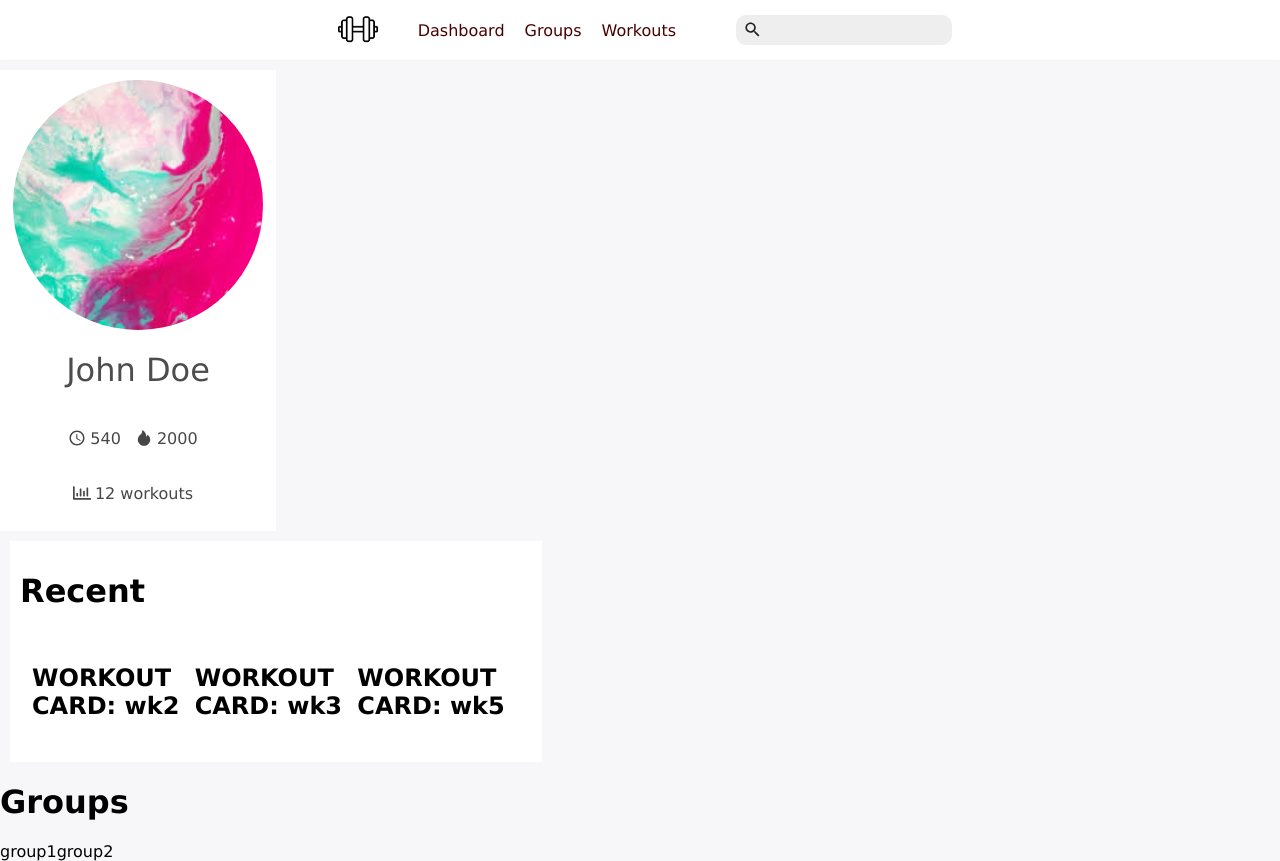
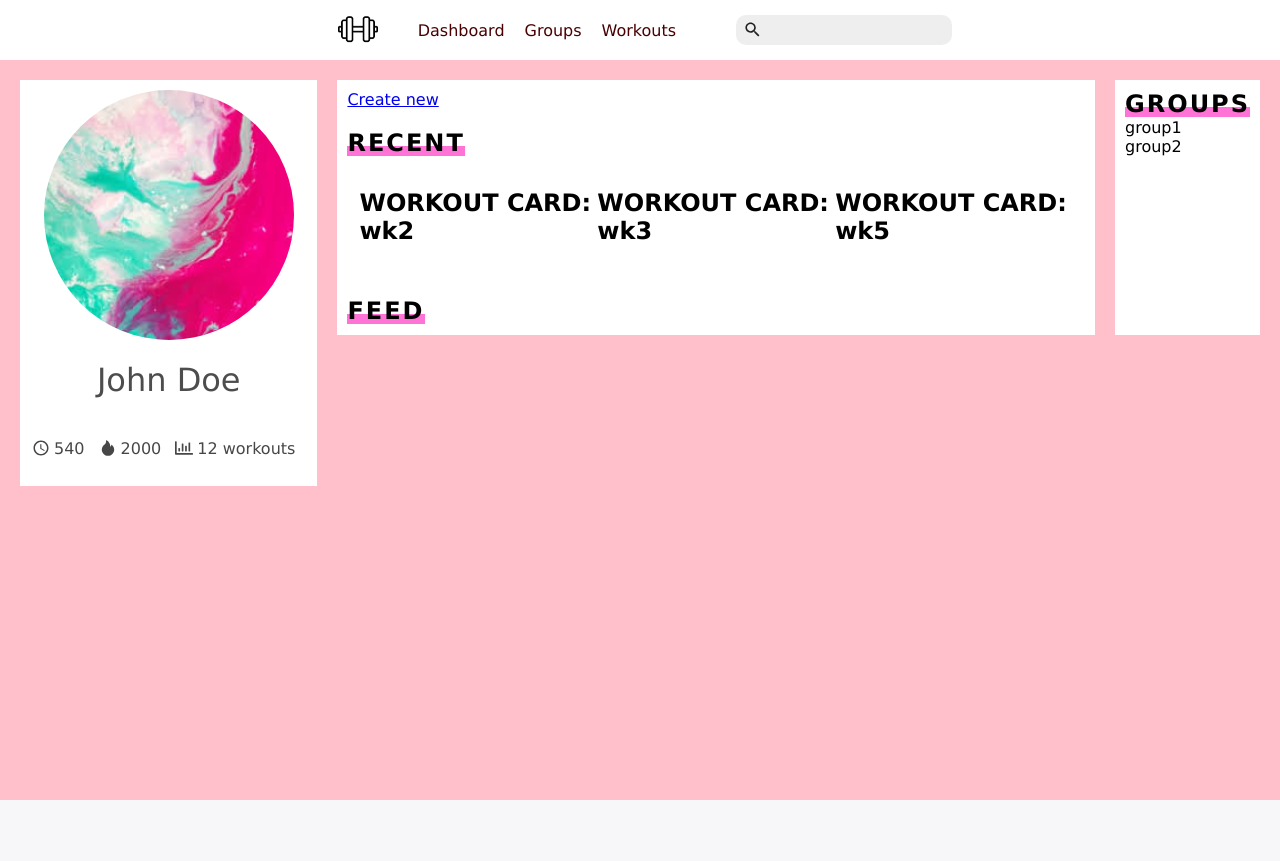
Before and after one commit to acrantel/fiitshare, a Next.js app: page / in a window 1280 px wide. After the commit the page ends 800 px from the top, so only its background shows below. Built offline with nearby package versions, Linux system fonts and the light colour scheme.

Commit message:
Make front page look more like what was advertised in the wireframe

```diff
--- a/components/dashboard/dashboard.js
+++ b/components/dashboard/dashboard.js
@@ -14,13 +14,15 @@ class Dashboard extends React.Component {
 
 function DashboardCenter({ userId }) {
     return <div className={styles.dashboardCenter}>
+        <a href="#">Create new</a>
         <Recent userId={userId} />
+        <Feed />
     </div>
 }
 
 function Recent({ userId }) {
     return <div className={styles.recentSection}>
-        <h1 className={styles.sectionTitle}>Recent</h1>
+        <h1 className={styles.sectionTitle}><span>Recent</span></h1>
         <ul className={styles.sectionList}>
             {userData[userId]['recent_workouts'].map(function (item) {
                 return <li className={styles.listItem}><WorkoutCard workoutId={item} /></li>
@@ -29,25 +31,27 @@ function Recent({ userId }) {
     </div>
 }
 
+function Feed() {
+    return <div>
+        <h1 className={styles.sectionTitle}><span>Feed</span></h1>
+    </div>
+}
+
 function DashboardRight({ userId }) {
     let result;
     if (userData[userId]['groups'] === undefined) {
         userData[userId]['groups'] = []
     }
-    if (userData[userId]['groups'].length == 0) {
-        result = <div className={styles.dashboardRight}>
-            <h1>Groups</h1>
-            <href>Join a Group</href>
-        </div>
-    } else {
-        result = <div>
-            <h1>Groups</h1>
-            {userData[userId]['groups'].map(function (item) {
-                return <href>{item}</href>
-            })}
-        </div>
-    }
-    return result;
+    return <div className={styles.dashboardRight}>
+        <h1 className={styles.sectionTitle}><span>Groups</span></h1>
+        {
+            userData[userId]['groups'].length == 0
+                ? <a href="#">Join a Group</a>
+                : userData[userId]['groups'].map(function (item) {
+                    return <a href="#" className={styles.groupLink}>{item}</a>
+                })
+        }
+    </div>;
 }
 
 
--- a/components/dashboard/dashboard.module.css
+++ b/components/dashboard/dashboard.module.css
@@ -1,42 +1,80 @@
 .dashboardCenter {
+    /* Width of 0 so it tries to be the smallest it can be, but it FLEXES to the
+    /* minimum size needed to fill the space. */
+    width: 0;
+    flex: auto;
     display: flex;
     flex-direction: column;
     background-color: #fff;
-    width: 40%;
-    margin-top:10px;
-    margin-left: 10px;
+    margin: 20px 0;
     padding: 10px;
 }
 
 .dashboard {
-    display: 'flex';
-    flex-direction: 'row';
-    margin-left: 'auto';
-    margin-right: 'auto';
-    justify-content: 'center';
+    display: flex;
+    flex-direction: row;
+    margin-left: auto;
+    margin-right: auto;
+    justify-content: center;
+    flex: auto;
  }
 
 .dashboardRight {
     display:flex;
     flex-direction:column;
     background-color:#fff;
-    width:20%
+    /* width:20%; */
+    margin: 20px;
+    padding: 10px;
+}
+
+.sectionTitle {
+    text-transform: uppercase;
+    font-size: 1.5em;
+    margin: 0;
+    margin-top: 20px;
+    letter-spacing: 2px;
+}
+.sectionTitle > span {
+    position: relative;
+    z-index: 0;
+}
+.sectionTitle > span::after {
+    content: '';
+    position: absolute;
+    bottom: 1px;
+    left: 0;
+    right: 0;
+    background-color: #ff73d7;
+    height: 10px;
+    z-index: -1;
+}
+.dashboardRight .sectionTitle {
+    margin-top: 0;
 }
 
 .recentSection {
     display: inline;
 }
 .sectionList {
-    margin:12px;
-    padding: 0;
+    margin: 0;
+    padding: 12px;
     list-style: none;
     display: inline-flex;
     text-align: left;
     flex-wrap: nowrap;
     vertical-align: middle;
-    justify-content: center;
+    overflow-x: auto;
+    max-width: 100%;
+    box-sizing: border-box;
 }
 
 .listItem {
-    display: inline;
+    display: inline-block;
 }
+
+.groupLink {
+    display: block;
+    color: inherit;
+    text-decoration: none;
+}
--- a/components/dashboard/sidebar.module.css
+++ b/components/dashboard/sidebar.module.css
@@ -3,9 +3,8 @@
     flex-direction: column;
     justify-content: center;
     align-items: center;
-    width: 20%;
     padding:10px;
-    margin-top: 10px;
+    margin: 20px;
     background-color: #fff;
     font-family: Verdana, Geneva, Tahoma, sans-serif;
 }
--- a/pages/index.js
+++ b/pages/index.js
@@ -3,14 +3,15 @@ import Header from '../components/header.js';
 import Sidebar from '../components/dashboard/sidebar.js';
 import Dashboard from '../components/dashboard/dashboard.js';
 import { userData, workoutData, exerciseData, groupData } from '../database/database.js';
+import styles from './page.module.css';
 
 const USERID = 'user1';
 
 class Home extends React.Component {
     render() {
-        return <div>
+        return <div className={styles.pageWrapper}>
             <Header />
-            <div styles={{backgroundColor:'pink', display:'flex', flexDirection:'row', marginLeft: 'auto'}}>
+            <div className={styles.pageContent}>
                 <Sidebar imageSrc={userData[USERID]['picture']} title={userData[USERID]['name']}
                     workoutTime={userData[USERID]['time_spent']} calories={userData[USERID]['calories']}
                     numWorkouts={userData[USERID]['completed_workouts']} />
--- /dev/null
+++ b/pages/page.module.css
@@ -0,0 +1,15 @@
+.pageWrapper {
+    display: flex;
+    flex-direction: column;
+    align-items: center;
+    height: 100%;
+}
+.pageContent {
+    /* ??? I don't know why the background was set to pink but I'm keeping it? */
+    background-color: pink;
+    flex: auto;
+    display: flex;
+    align-items: flex-start;
+    max-width: 1400px;
+    width: 100%;
+}
--- a/styles.css
+++ b/styles.css
@@ -1,7 +1,15 @@
+html {
+    height: 100%;
+}
 body {
     height: 100%;
     margin:0px;
     font-family: Verdana, Geneva, Tahoma, sans-serif;
+    display: flex;
+    flex-direction: column;
+}
+body > div {
+    flex: auto;
 }
 
 h2 {
```
Also changed, not shown: pages/groups.js (+7 -4 lines).
